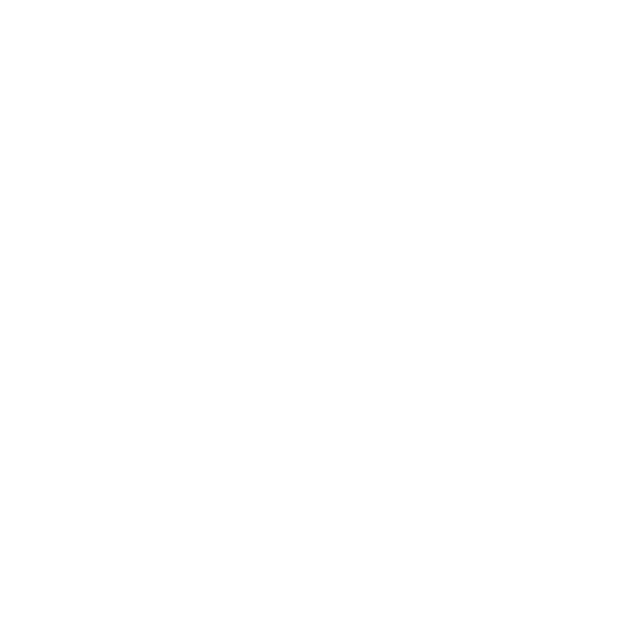
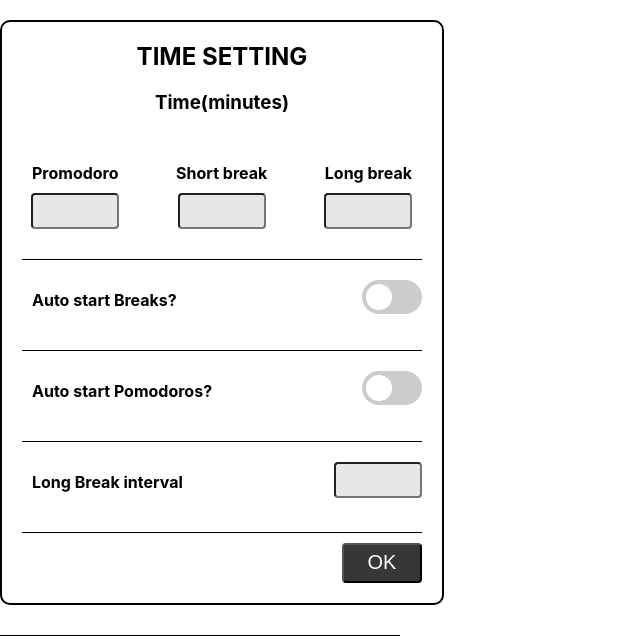
Before and after one commit to Lay7415/Promodoro, a React (Create React App) app: page / in a window 1280 px wide. Shown: the top 644 px of the page, without its empty margins (0-640 px from the left). Built offline with nearby package versions, Linux system fonts and the light colour scheme.

Commit message:
i made store(reduxToolkit) and I added dispatch logic in TimeSetting window

```diff
--- a/package.json
+++ b/package.json
@@ -3,11 +3,13 @@
   "version": "0.1.0",
   "private": true,
   "dependencies": {
+    "@reduxjs/toolkit": "^1.7.1",
     "@testing-library/jest-dom": "^5.16.1",
     "@testing-library/react": "^12.1.2",
     "@testing-library/user-event": "^13.5.0",
     "react": "^17.0.2",
     "react-dom": "^17.0.2",
+    "react-redux": "^7.2.6",
     "react-scripts": "5.0.0",
     "web-vitals": "^2.1.3"
   },
--- a/src/App.js
+++ b/src/App.js
@@ -1,7 +1,9 @@
 import './App.css';
+import TimeSetting from './components/Time-Setting/TimeSetting';
 function App() {
   return (
     <div className="App">
+      <TimeSetting/>
     </div>
   );
 }
--- a/src/components/Time-Setting/TimeSetting.js
+++ b/src/components/Time-Setting/TimeSetting.js
@@ -1,9 +1,50 @@
 import classes from './TimeSetting.module.css';
 import Card from '../UI/Card/Card';
+import {useDispatch} from 'react-redux'
+import { TimerReducerActions } from '../../store/TimerReducer';
+import { useState } from 'react';
 const TimeSetting =()=> {
+    const dispatch = useDispatch()
+    const [promodoro,setPromodoro] = useState();
+    const [shortBreak,setShortBreak] = useState();
+    const [longBreak,setLongBreak] = useState();
+    const [autoBreak,setAutoBreak] = useState(false);
+    const [autoStart,setAutoStart] = useState(false);
+    const [longBreakInt,setLongBreakInt] = useState()
+
+    const promodoroValueChangeHundler =(event)=> {
+        setPromodoro(event.target.value)
+    }
+    const shortBreakValueChangeHundler =(event)=> {
+        setShortBreak(event.target.value)
+    }
+    const longBreakValueChangeHundler =(event)=> {
+        setLongBreak(event.target.value)
+    }
+    const autoBreakValueChangeHundler =()=> {
+        setAutoBreak(!autoBreak)
+    }
+    const autoStartValueChangeHundler =()=> {
+        setAutoStart(!autoStart)
+    }
+    const longBreakIntervalChangeHundler =(event)=> {
+        setLongBreakInt(event.target.value)
+    }
+    const TimeSettingFormSubmitHundler =(event)=> {
+        event.preventDefault()
+        const TimeSettingInfo = {
+            promodoro: promodoro,
+            shortBreak: shortBreak,
+            longBreak: longBreak,
+            autoBreak: autoBreak,
+            autoStart: autoStart,
+            longBreakInt: longBreakInt,
+        }
+        dispatch(TimerReducerActions.ConsoleLog(TimeSettingInfo))
+    }
     return <div className={classes.box}>
             <Card>
-            <form className={classes.form}>
+            <form onSubmit={TimeSettingFormSubmitHundler} className={classes.form}>
                 <div>
                     <h2>TIME SETTING</h2>
                 </div>
@@ -11,34 +52,34 @@ const TimeSetting =()=> {
                 <div className={classes.box}>
                     <div>
                         <h4>Promodoro</h4>
-                        <input min={0} className={classes.input} type='number'/>
+                        <input onChange={promodoroValueChangeHundler} min={0} className={classes.input} type='number'/>
                     </div>
                     <div>
                         <h4>Short break</h4>
-                        <input min={0} className={classes.input} type='number'/>
+                        <input onChange={shortBreakValueChangeHundler} min={0} className={classes.input} type='number'/>
                     </div>
                     <div>
                         <h4>Long break</h4>
-                        <input min={0} className={classes.input} type='number'/>
+                        <input onChange={longBreakValueChangeHundler} min={0} className={classes.input} type='number'/>
                     </div>
                 </div>
                 <div className={classes.box}>
                 <h4>Auto start Breaks?</h4>
                 <label className={classes.switch}>
-                <input className={classes.check} type="checkbox"/>
+                <input onChange={autoBreakValueChangeHundler} className={classes.check} type="checkbox"/>
                 <span className={classes.slider}></span>
                 </label>
                 </div>
                 <div className={classes.box}>
                 <h4>Auto start Pomodoros?</h4>
                 <label className={classes.switch}>
-                <input className={classes.check} type="checkbox"/>
+                <input onChange={autoStartValueChangeHundler} className={classes.check} type="checkbox"/>
                 <span className={classes.slider}></span>
                 </label>
                 </div>
                 <div className={classes.box}>
                     <h4>Long Break interval</h4>
-                    <input min={0} className={classes.input} type='number'/>
+                    <input onChange={longBreakIntervalChangeHundler} min={0} className={classes.input} type='number'/>
                 </div>
                 <button className={classes.button}>OK</button>
             </form>
--- a/src/index.js
+++ b/src/index.js
@@ -2,10 +2,16 @@ import React from 'react';
 import ReactDOM from 'react-dom';
 import './index.css';
 import App from './App';
+import store from './store/store';
+import {Provider} from 'react-redux';
+
+
 
 ReactDOM.render(
   <React.StrictMode>
-    <App />
+    <Provider store={store}>
+      <App/>
+    </Provider>
   </React.StrictMode>,
   document.getElementById('root')
 );
--- /dev/null
+++ b/src/store/TimerReducer.js
@@ -0,0 +1,15 @@
+import { createSlice } from "@reduxjs/toolkit"
+const TimerReducer = createSlice({
+    name:'formreducer',
+    initialState: {
+        data:{}
+    },
+    reducers:{
+        ConsoleLog(state,action) {
+            console.log(state)
+            console.log(action)
+        }
+    }
+})
+export const TimerReducerActions = TimerReducer.actions;
+export default TimerReducer
--- /dev/null
+++ b/src/store/store.js
@@ -0,0 +1,8 @@
+import { configureStore } from "@reduxjs/toolkit"
+import TimerReducer from "./TimerReducer"
+const store = configureStore({
+    reducer: {
+        timer: TimerReducer.reducer,
+    }
+})
+export default store
```
Also changed, not shown: 1 other file (tests, documents, lock files or other folders).
